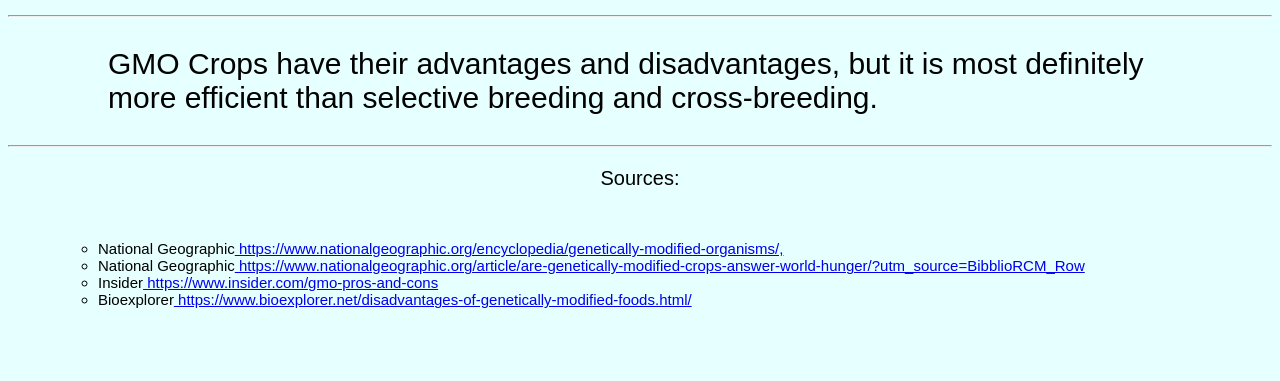
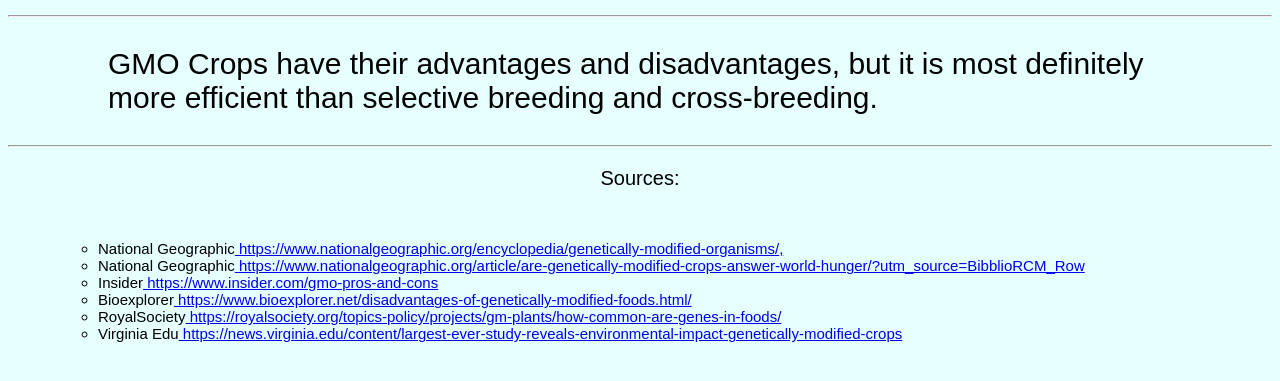
Before and after one commit to Nibbl-z/Nibbl-z.github.io, a plain HTML site: page conclusion.html in a window 1280 px wide. Shown: the part 159-540 px from the top of the page. Drawn offline with Linux system fonts and the light colour scheme.

Commit message:
sources!!! more of them

```diff
--- a/conclusion.html
+++ b/conclusion.html
@@ -24,5 +24,7 @@
 </li>
       <li id="sources">Insider<a href=https://www.insider.com/gmo-pros-and-cons> https://www.insider.com/gmo-pros-and-cons</a></li>
       <li id="sources">Bioexplorer<a href="https://www.bioexplorer.net/disadvantages-of-genetically-modified-foods.html/"> https://www.bioexplorer.net/disadvantages-of-genetically-modified-foods.html/</a>
+        <li id="sources">RoyalSociety<a href=https://royalsociety.org/topics-policy/projects/gm-plants/how-common-are-genes-in-foods/> https://royalsociety.org/topics-policy/projects/gm-plants/how-common-are-genes-in-foods/</a></li>
+      <li id="sources">Virginia Edu<a href=https://news.virginia.edu/content/largest-ever-study-reveals-environmental-impact-genetically-modified-crops> https://news.virginia.edu/content/largest-ever-study-reveals-environmental-impact-genetically-modified-crops</a></li>
   </body>
 </html>
```
